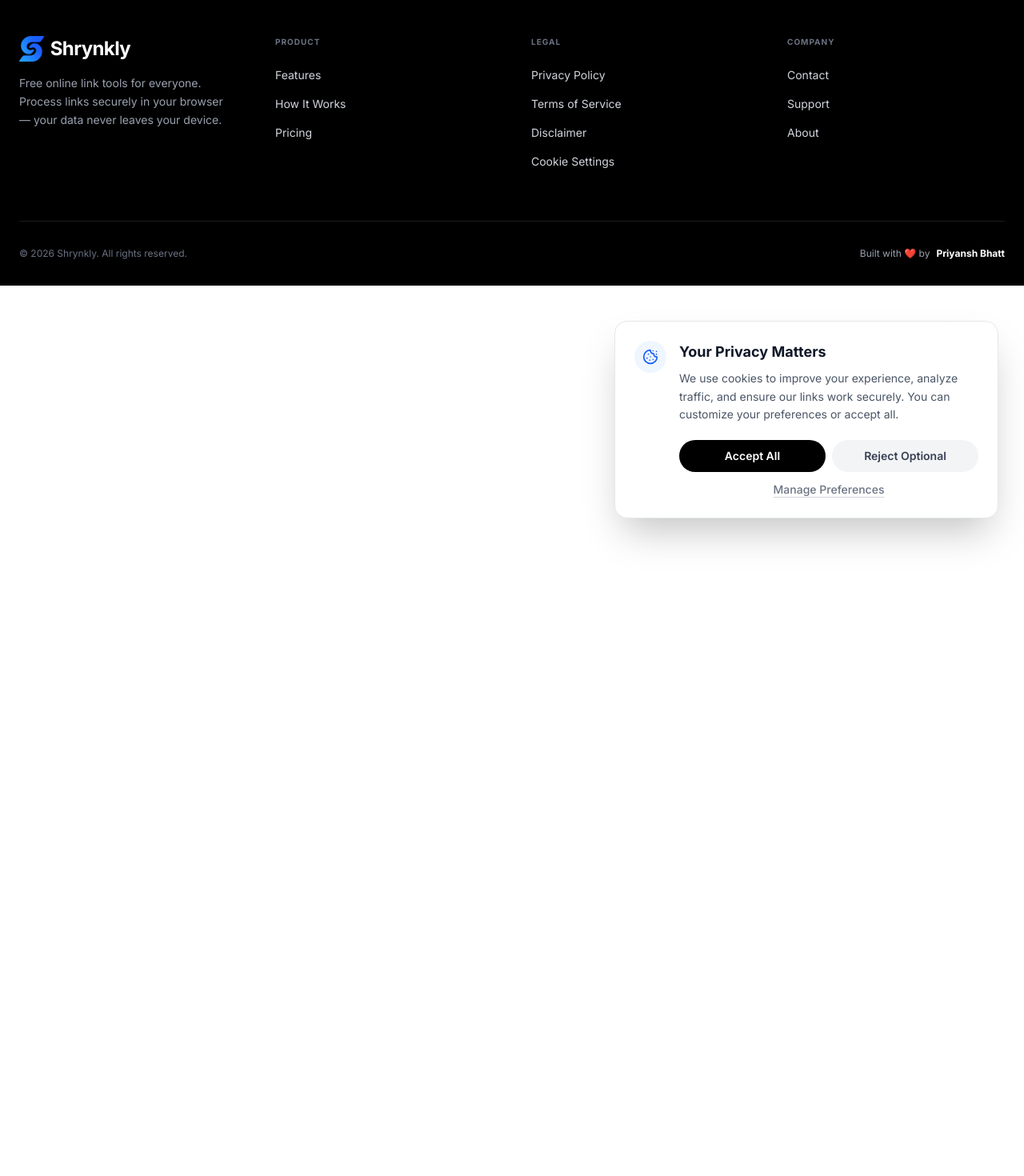
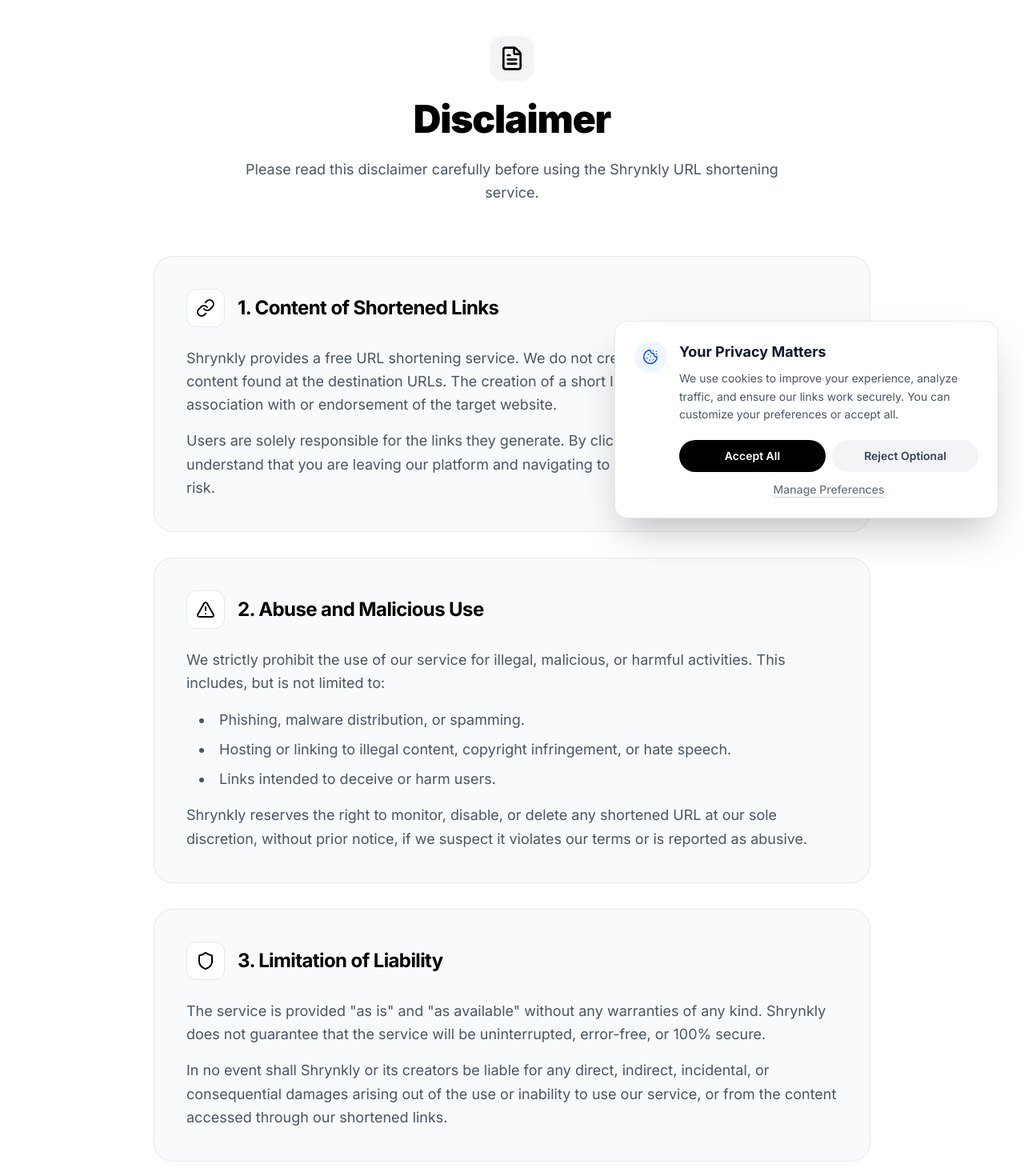
Before and after one commit to thepriyanshbhatt/Shrynkly-URL-Shortner, a React (Vite) app in the folder frontend/: page /disclaimer in a window 1280 px wide. Shown: the part 120-1590 px from the top of the page at 80% size. Before the commit the page ends 800 px from the top, so only its background shows below. Built offline with nearby package versions, Linux system fonts and the light colour scheme.

Commit message:
Add legal Disclaimer page and fix routing

```diff
--- a/frontend/src/App.jsx
+++ b/frontend/src/App.jsx
@@ -7,6 +7,7 @@
 import FAQ from './pages/FAQ';
 import Pricing from './pages/Pricing';
 import About from './pages/About';
+import Disclaimer from './pages/Disclaimer';
 import CookieConsent from './components/CookieConsent';
 
 function App() {
@@ -428,6 +429,7 @@
           <Route path="/faq" element={<FAQ />} />
           <Route path="/pricing" element={<Pricing />} />
           <Route path="/about" element={<About />} />
+          <Route path="/disclaimer" element={<Disclaimer />} />
         </Routes>
       </AnimatePresence>
 
@@ -458,7 +460,7 @@
             <ul className="space-y-4 text-sm text-gray-300">
               <li><a href="#" className="hover:text-white transition-colors">Privacy Policy</a></li>
               <li><a href="#" className="hover:text-white transition-colors">Terms of Service</a></li>
-              <li><a href="#" className="hover:text-white transition-colors">Disclaimer</a></li>
+              <li><RouterLink to="/disclaimer" className="hover:text-white transition-colors">Disclaimer</RouterLink></li>
               <li><button onClick={() => window.dispatchEvent(new CustomEvent('openCookieSettings'))} className="hover:text-white transition-colors">Cookie Settings</button></li>
             </ul>
           </div>
--- /dev/null
+++ b/frontend/src/pages/Disclaimer.jsx
@@ -0,0 +1,91 @@
+import { motion } from 'framer-motion';
+import { AlertTriangle, Shield, Link as LinkIcon, FileText } from 'lucide-react';
+import { useEffect } from 'react';
+
+export default function Disclaimer() {
+  // Scroll to top on mount
+  useEffect(() => {
+    window.scrollTo(0, 0);
+  }, []);
+
+  return (
+    <motion.main
+      initial={{ opacity: 0 }}
+      animate={{ opacity: 1 }}
+      exit={{ opacity: 0, y: -50 }}
+      transition={{ duration: 0.3 }}
+      className="w-full flex flex-col items-center flex-grow pt-24 pb-32 px-4"
+    >
+      <div className="max-w-4xl w-full">
+        <div className="text-center mb-16">
+          <div className="inline-flex items-center justify-center p-3 bg-gray-100 dark:bg-white/10 rounded-2xl mb-6 text-black dark:text-white">
+            <FileText size={32} />
+          </div>
+          <h1 className="text-4xl md:text-5xl font-black tracking-tight mb-6 text-black dark:text-white">Disclaimer</h1>
+          <p className="text-lg text-gray-600 dark:text-gray-400 max-w-2xl mx-auto leading-relaxed">
+            Please read this disclaimer carefully before using the Shrynkly URL shortening service.
+          </p>
+        </div>
+
+        <div className="space-y-8">
+          <Section icon={<LinkIcon size={24} />} title="1. Content of Shortened Links">
+            <p className="text-gray-600 dark:text-gray-400 leading-relaxed mb-4">
+              Shrynkly provides a free URL shortening service. We do not create, host, or endorse the content found at the destination URLs. The creation of a short link does not imply any association with or endorsement of the target website.
+            </p>
+            <p className="text-gray-600 dark:text-gray-400 leading-relaxed">
+              Users are solely responsible for the links they generate. By clicking on a Shrynkly link, you understand that you are leaving our platform and navigating to a third-party site at your own risk.
+            </p>
+          </Section>
+
+          <Section icon={<AlertTriangle size={24} />} title="2. Abuse and Malicious Use">
+            <p className="text-gray-600 dark:text-gray-400 leading-relaxed mb-4">
+              We strictly prohibit the use of our service for illegal, malicious, or harmful activities. This includes, but is not limited to:
+            </p>
+            <ul className="list-disc list-inside text-gray-600 dark:text-gray-400 leading-relaxed space-y-2 ml-4">
+              <li>Phishing, malware distribution, or spamming.</li>
+              <li>Hosting or linking to illegal content, copyright infringement, or hate speech.</li>
+              <li>Links intended to deceive or harm users.</li>
+            </ul>
+            <p className="text-gray-600 dark:text-gray-400 leading-relaxed mt-4">
+              Shrynkly reserves the right to monitor, disable, or delete any shortened URL at our sole discretion, without prior notice, if we suspect it violates our terms or is reported as abusive.
+            </p>
+          </Section>
+
+          <Section icon={<Shield size={24} />} title="3. Limitation of Liability">
+            <p className="text-gray-600 dark:text-gray-400 leading-relaxed mb-4">
+              The service is provided "as is" and "as available" without any warranties of any kind. Shrynkly does not guarantee that the service will be uninterrupted, error-free, or 100% secure.
+            </p>
+            <p className="text-gray-600 dark:text-gray-400 leading-relaxed">
+              In no event shall Shrynkly or its creators be liable for any direct, indirect, incidental, or consequential damages arising out of the use or inability to use our service, or from the content accessed through our shortened links.
+            </p>
+          </Section>
+        </div>
+
+        <div className="mt-16 pt-8 border-t border-gray-200 dark:border-white/10 text-center">
+          <p className="text-sm text-gray-500 dark:text-gray-400">
+            Last updated: {new Date().toLocaleDateString('en-US', { year: 'numeric', month: 'long', day: 'numeric' })}
+          </p>
+          <p className="text-sm text-gray-500 dark:text-gray-400 mt-2">
+            If you need to report a malicious link, please contact our support team.
+          </p>
+        </div>
+      </div>
+    </motion.main>
+  );
+}
+
+function Section({ icon, title, children }) {
+  return (
+    <section className="bg-gray-50 dark:bg-[#111] border border-gray-200 dark:border-white/10 rounded-3xl p-8 md:p-10 transition-colors">
+      <div className="flex items-center gap-4 mb-6">
+        <div className="w-12 h-12 bg-white dark:bg-white/10 text-black dark:text-white rounded-xl flex items-center justify-center flex-shrink-0 border border-gray-200 dark:border-white/20">
+          {icon}
+        </div>
+        <h2 className="text-2xl font-bold text-black dark:text-white tracking-tight">{title}</h2>
+      </div>
+      <div className="text-base md:text-lg">
+        {children}
+      </div>
+    </section>
+  );
+}
```
Also changed, not shown: frontend/vercel.json.
